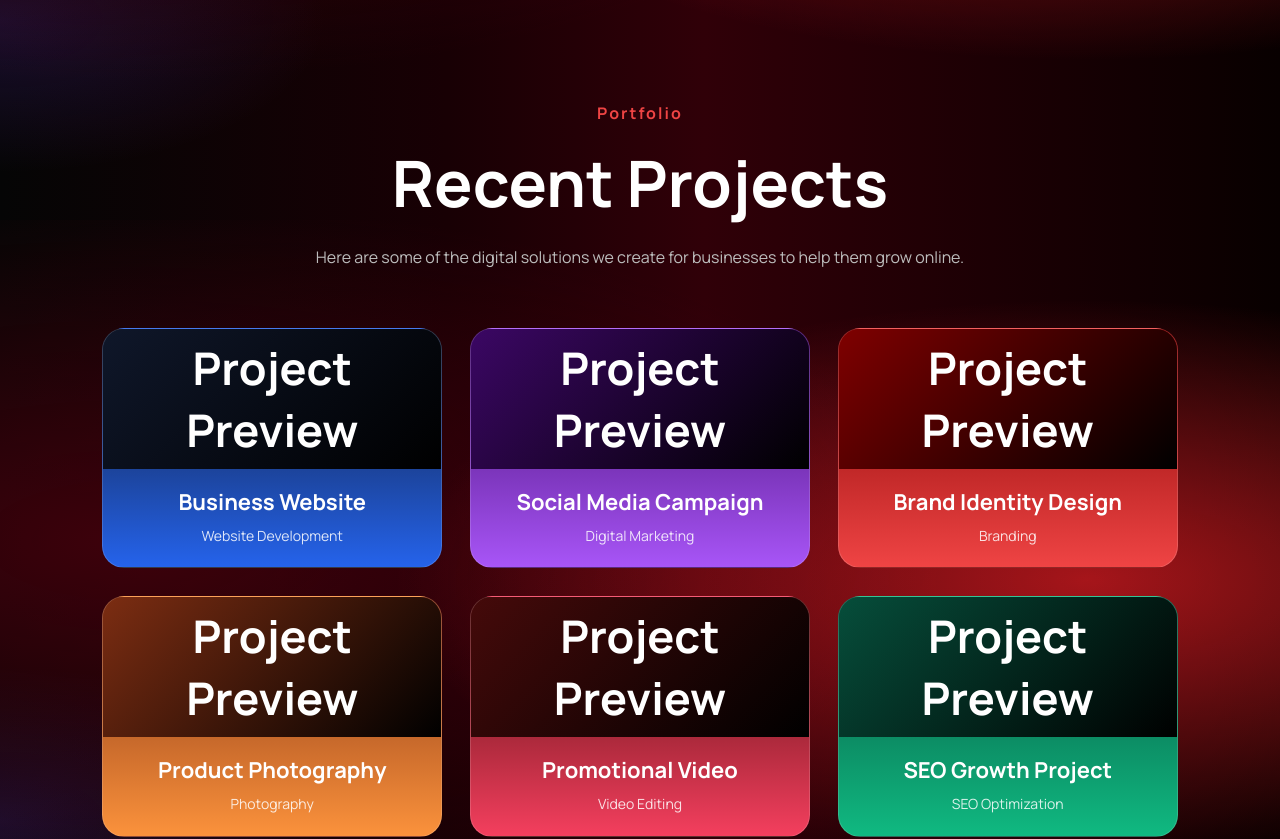
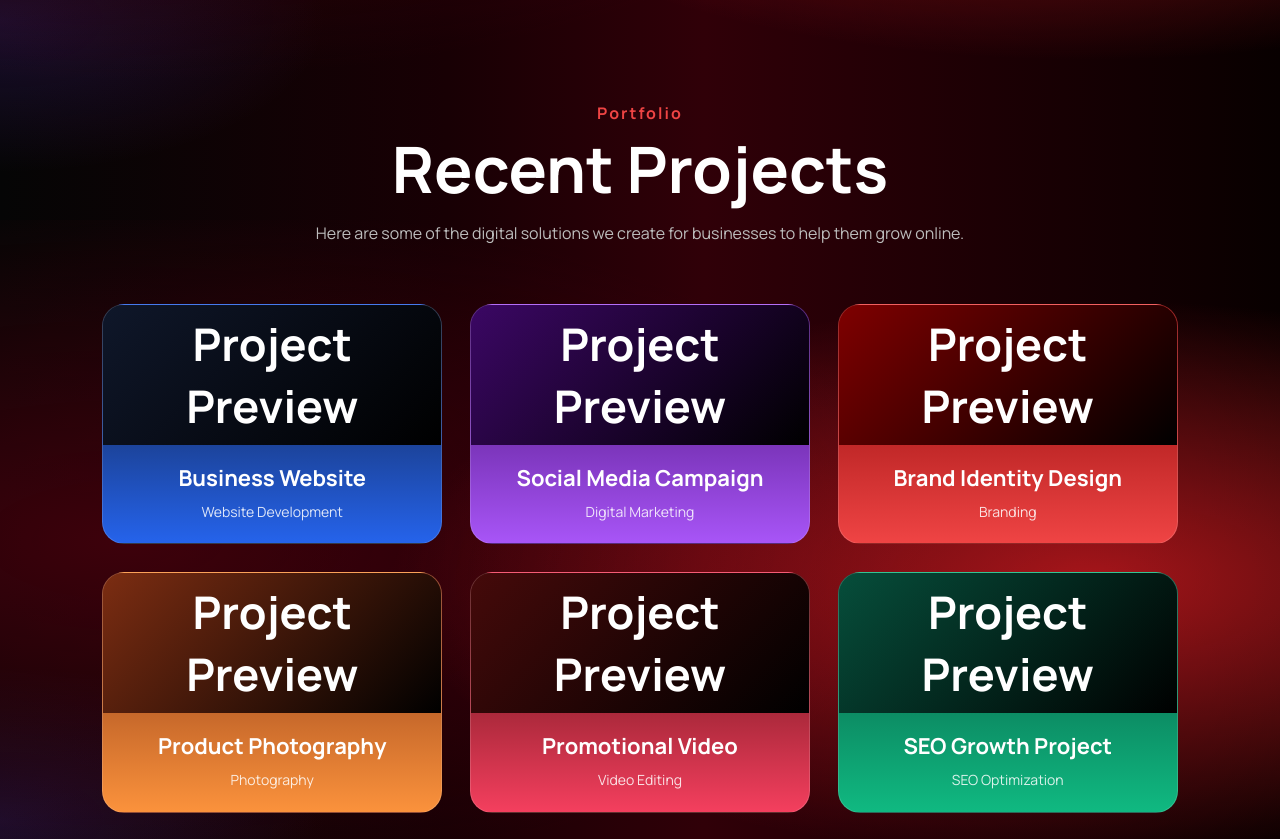
Before and after one commit to ahujatanish68-jpg/portfolio-concept, a React (Vite) app: page / in a window 1280 px wide. Shown: the part 5380-6219 px from the top of the page. Built offline with nearby package versions, Linux system fonts and the light colour scheme.

Commit message:
FINALLLL UI-UX

```diff
--- a/src/index.css
+++ b/src/index.css
@@ -369,6 +369,7 @@ box-shadow:
     text-align:center;
 
     position:relative;
+    margin-bottom:1px;
 
 
 }
@@ -376,12 +377,12 @@ box-shadow:
 .portfolio h4{
     color:#ef4444;
     letter-spacing:2px;
-    margin-bottom:15px;
+    margin-bottom:1px;
 }
 
 .portfolio h2{
     font-size:64px;
-    margin-bottom:20px;
+    margin-bottom:10px;
 }
 
 .portfolio-text{
@@ -397,7 +398,7 @@ box-shadow:
 
     gap:28px;
 
-    margin-top:50px;
+    margin-top:20px;
 
 }
 .portfolio-card{
@@ -418,6 +419,7 @@ box-shadow:
     border:1px solid rgba(255,255,255,.15);
 
     transition:.4s;
+    margin-top:none;
 
 }
 .portfolio-card h3{
```
